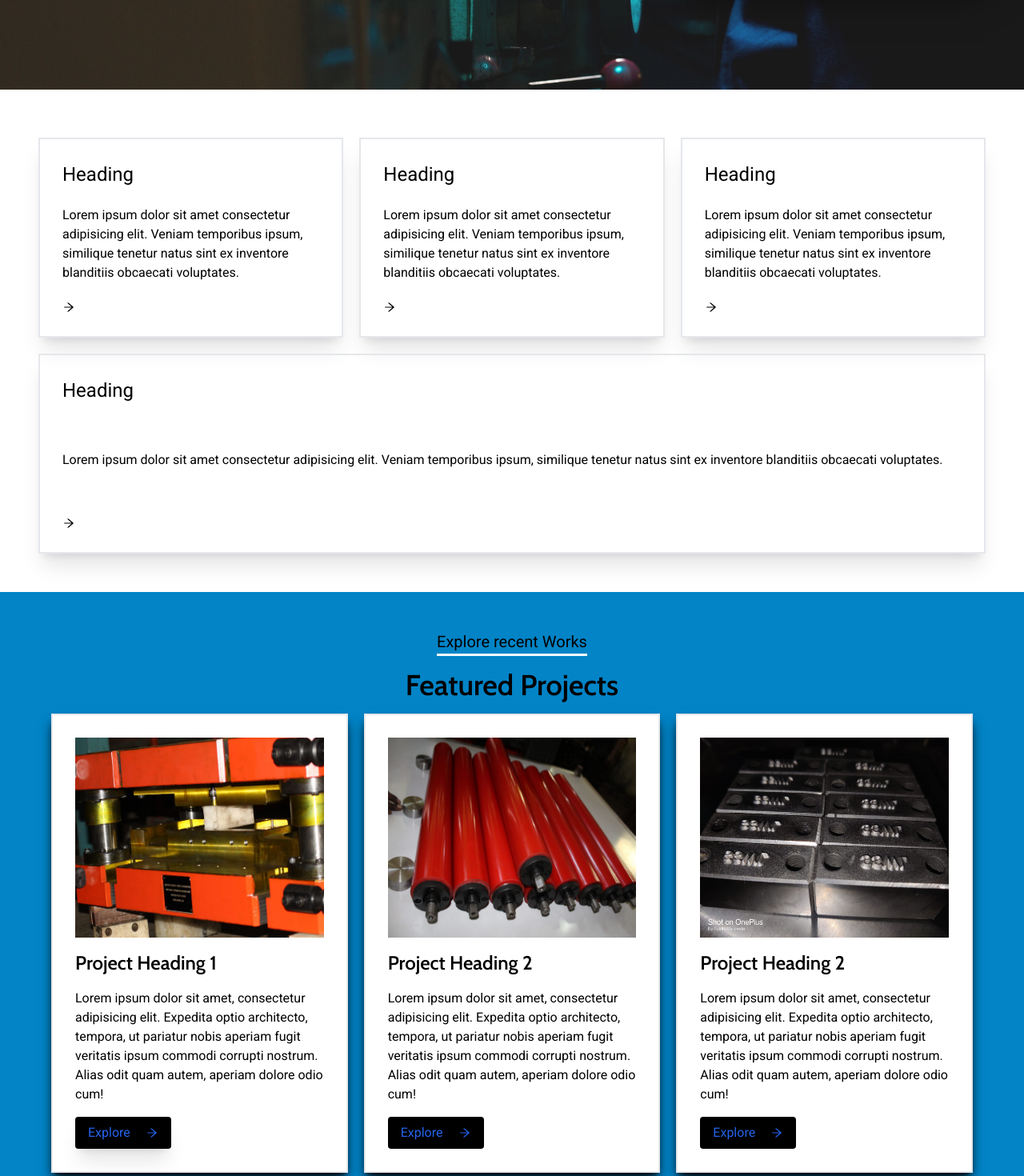
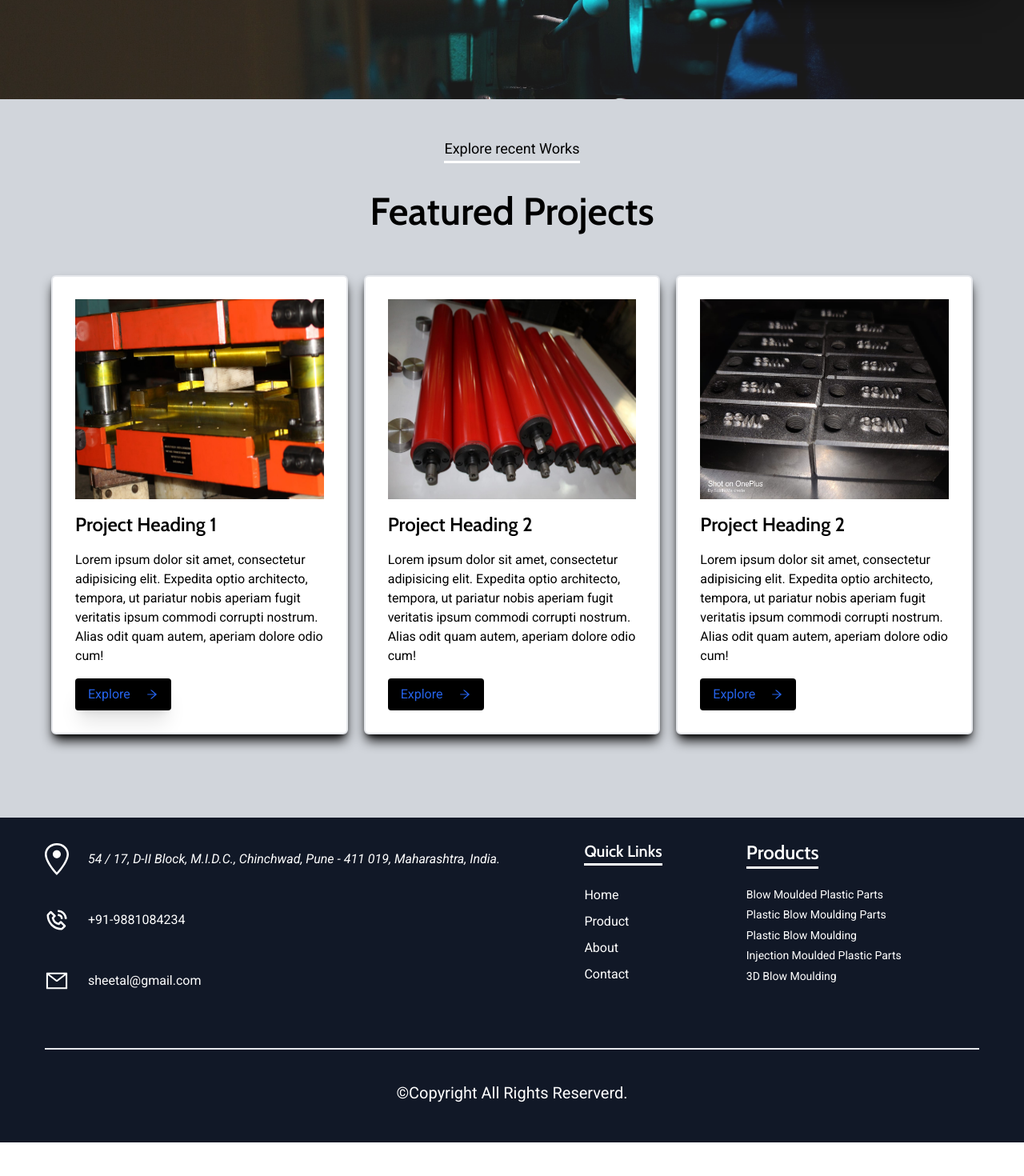
Before and after one commit to Rohitkushwaha01/Sheetal-engineering, a React (Create React App) app: page / in a window 1280 px wide. Shown: the part 580-2050 px from the top of the page at 80% size. After the commit the page ends 2008 px from the top, so only its background shows below. Built offline with nearby package versions, Linux system fonts and the light colour scheme.

Commit message:
worked on bg-color

```diff
--- a/src/components/Cards/Card.jsx
+++ b/src/components/Cards/Card.jsx
@@ -4,23 +4,23 @@ import { AiOutlineArrowRight } from "react-icons/ai";
 export default function Card() {
   return (
     <>
-        <div className="flex justify-between font-display w-full flex-wrap gap-5">
-            <div className="items flex justify-between flex-col h-[250px] w-[300px] shadow-xl p-7 hover:bg-black hover:text-sky-600 transition-colors dealy-400 ease-in flex-grow border-2">
+        <div className="flex justify-between font-display w-full flex-wrap gap-5 ">
+            <div className="items bg-gray-800 text-white flex justify-between flex-col h-[250px] w-[300px] shadow-md shadow-white p-7 hover:bg-black hover:text-sky-600 transition-colors dealy-400 ease-in flex-grow border-2 rounded-md">
                 <h1 className='text-2xl'>Heading</h1>
                 <p>Lorem ipsum dolor sit amet consectetur adipisicing elit. Veniam temporibus ipsum, similique tenetur natus sint ex inventore blanditiis obcaecati voluptates.</p>
                 <AiOutlineArrowRight />
             </div>
-            <div className="items flex justify-between flex-col h-[250px] w-[300px] shadow-xl p-7 hover:bg-black hover:text-sky-600 transition-colors dealy-400 ease-in flex-grow border-2">
+            <div className="items shadow-white rounded-md bg-gray-800 text-white flex justify-between flex-col h-[250px] w-[300px] shadow-md p-7 hover:bg-black hover:text-sky-600 transition-colors dealy-400 ease-in flex-grow border-2">
                 <h1 className='text-2xl'>Heading</h1>
                 <p>Lorem ipsum dolor sit amet consectetur adipisicing elit. Veniam temporibus ipsum, similique tenetur natus sint ex inventore blanditiis obcaecati voluptates.</p>
                 <AiOutlineArrowRight />
             </div>
-            <div className="items flex justify-between flex-col h-[250px] w-[300px] shadow-xl p-7 hover:bg-black hover:text-sky-600 transition-colors dealy-400 ease-in flex-grow border-2">
+            <div className="items bg-gray-800 text-white flex justify-between flex-col h-[250px] w-[300px] shadow-md p-7 hover:bg-black hover:text-sky-600 transition-colors dealy-400 ease-in flex-grow border-2 shadow-white rounded-md">
                 <h1 className='text-2xl'>Heading</h1>
                 <p>Lorem ipsum dolor sit amet consectetur adipisicing elit. Veniam temporibus ipsum, similique tenetur natus sint ex inventore blanditiis obcaecati voluptates.</p>
                 <AiOutlineArrowRight />
             </div>
-            <div className="items flex justify-between flex-col h-[250px] w-[300px] shadow-xl p-7 hover:bg-black hover:text-sky-600 transition-colors dealy-400 ease-in flex-grow border-2">
+            <div className="items flex bg-gray-800 text-white justify-between flex-col h-[250px] w-[300px] shadow-md p-7 hover:bg-black hover:text-sky-600 transition-colors dealy-400 ease-in flex-grow border-2 shadow-white rounded-md">
                 <h1 className='text-2xl'>Heading</h1>
                 <p>Lorem ipsum dolor sit amet consectetur adipisicing elit. Veniam temporibus ipsum, similique tenetur natus sint ex inventore blanditiis obcaecati voluptates.</p>
                 <AiOutlineArrowRight />
--- a/src/components/Footer/Footer.jsx
+++ b/src/components/Footer/Footer.jsx
@@ -7,9 +7,9 @@ import { Link } from "react-router-dom";
 export default function Footer() {
   return (
     <>
-      <div className="sm:p-14 p-2 bg-black text-sky-600 font-display relative">
-        <div className="flex flex-wrap sm:justify-between items-center justify-center w-full gap-2 py-5">
-          <div className="flex flex-col justify-between h-[200px] flex-grow mb-10">
+      <div className="sm:px-14 p-2 bg-gray-900 text-white font-display relative">
+        <div className="flex flex-wrap sm:flex-row items-start flex-col sm:justify-between w-full gap-2 py-5">
+          <div className="flex flex-col justify-between items-start h-[200px] flex-grow mb-10">
             <div className="flex items-center">
               <GoLocation className="w-[30px] font-bold text-5xl" />
               <address className="ml-6">
@@ -26,7 +26,7 @@ export default function Footer() {
               <p className="ml-6">sheetal@gmail.com</p>
             </div>
           </div>
-          <div className="flex flex-col justify-between sm:items-start items-center h-[250px] flex-grow mb-10">
+          <div className="flex flex-col justify-between items-start h-[180px] flex-grow mb-10">
             <div className="flex items-center">
               <h3 className="text-xl font-head mb-4 relative after:absolute after:w-[100%] after:h-[3px] after:bg-white after:bottom-0 after:left-[0px] after:m-auto pb-1">Quick Links</h3>
             </div>
@@ -36,7 +36,7 @@ export default function Footer() {
             <Link to="/about"> About</Link>
             <Link to="/contact"> Contact</Link>
           </div>
-          <div className="flex flex-col justify-between sm:items-start items-center h-[250px] flex-grow mb-10">
+          <div className="flex flex-col justify-between items-start h-[180px] flex-grow mb-10">
             <h1 className="text-2xl font-head mb-4 relative after:absolute after:w-[100%] after:h-[3px] after:bg-white after:bottom-0 after:left-[0px] after:m-auto pb-1">Products</h1>
             <p className="text-sm">Blow Moulded Plastic Parts</p>
             <p className="text-sm">Plastic Blow Moulding Parts</p>
--- a/src/components/Navbar/Navbar.js
+++ b/src/components/Navbar/Navbar.js
@@ -17,12 +17,12 @@ export default function Navbar() {
 
   return (
     <>
-      <nav className={`sm:navbar lg:h-auto ${display} sm:p-4 bg-black p-2 text-sky-600 sticky top-0 z-50`}>
+      <nav className={`sm:navbar lg:h-auto ${display} sm:p-4 bg-gray-900  p-2 text-white sticky top-0 z-50`}>
         <div className="flex justify-between sm:px-[2.1rem] font-display items-center lg:flex-row flex-col">
           <div className="flex justify-between items-center w-full mb-4 sm:mb-0 pb-4 lg:pb-0">
             <div className="logo sm:w-[19rem] flex items-center justify-around text-2xl ">
               <img src={Logo} alt="sheetal engineering Logo" className="w-8" />
-              <h4 className="font-head text-3xl font-extrabold ">
+              <h4 className="font-head navbar-logo text-3xl font-extrabold ">
                 <Link to="/">Sheetal Engineering</Link>
               </h4>
             </div>
--- a/src/components/Projects/Projects.jsx
+++ b/src/components/Projects/Projects.jsx
@@ -9,12 +9,12 @@ export default function Projects() {
   return (
     <>
       <div className="flex flex-col items-center justify-center w-full">
-        <span className="text-xl font-display mb-4 relative after:absolute after:w-[100%] after:h-[3px] after:bg-white after:bottom-0 after:left-[0px] after:m-auto pb-1">
+        <span className="text-lg font-display mb-4 relative after:absolute after:w-[100%] after:h-[3px] after:bg-white after:bottom-0 after:left-[0px] after:m-auto pb-1 ">
           Explore recent Works
         </span>
-        <h1 className="text-4xl font-head">Featured Projects</h1>
-        <div className="flex justify-between font-display w-full flex-wrap gap-5 p-4">
-          <div className="items bg-white flex justify-between flex-col lg:h-full w-[300px] shadow-lg shadow-black sm:p-7 p-4 hover:text-sky-600 transition-colors delay-100 ease-in flex-grow border-2 gap-4 ">
+        <h1 className="sm:text-5xl text-4xl font-head mt-5 mb-10">Featured Projects</h1>
+        <div className="flex justify-between font-display w-full flex-wrap gap-5 p-4 mb-10">
+          <div className="items bg-white flex justify-between flex-col lg:h-full w-[300px] shadow-lg shadow-black sm:p-7 p-4 hover:text-sky-600 transition-colors delay-100 ease-in flex-grow border-2 gap-4 rounded-md">
             <img src={Project1} alt="" className="hover:scale-105 w-full mx-auto transition-all ease-in h-[250px]"/>
             <h1 className="text-2xl font-bold font-head">Project Heading 1</h1>
             <p>
@@ -28,7 +28,7 @@ export default function Projects() {
               <AiOutlineArrowRight />
             </button>
           </div>
-          <div className="items bg-white flex justify-between flex-col lg:h-full w-[300px] shadow-lg shadow-black sm:p-7 p-4 hover:text-sky-600 transition-colors delay-100 ease-in flex-grow border-2 gap-2 ">
+          <div className="items bg-white flex justify-between flex-col lg:h-full w-[300px] shadow-lg shadow-black sm:p-7 p-4 hover:text-sky-600 transition-colors delay-100 ease-in flex-grow border-2 gap-2 rounded-md">
             <img src={Project2} alt="" className="hover:scale-105 w-full mx-auto transition-all ease-in h-[250px]"/>
             <h1 className="text-2xl font-bold font-head">Project Heading 2</h1>
             <p>
@@ -42,7 +42,7 @@ export default function Projects() {
               <AiOutlineArrowRight />
             </button>
           </div>
-          <div className="items bg-white flex justify-between flex-col lg:h-full w-[300px] shadow-lg shadow-black sm:p-7 p-4 hover:text-sky-600 transition-colors delay-100 ease-in flex-grow border-2 gap-2 ">
+          <div className="items bg-white flex justify-between flex-col lg:h-full w-[300px] shadow-lg shadow-black sm:p-7 p-4 hover:text-sky-600 transition-colors delay-100 ease-in flex-grow border-2 gap-2 rounded-md">
             <img src={Project3} alt="" className="hover:scale-105 w-full h-[250px] mx-auto transition-all ease-in"/>
             <h1 className="text-2xl font-bold font-head">Project Heading 2</h1>
             <p>
--- a/src/index.css
+++ b/src/index.css
@@ -26,10 +26,10 @@ body{
         font-size: 1rem;
         width: 15rem;
     }
-    .font-head{
+    .navbar-logo{
         font-size: 1.5rem;
     }
     #section-2, #section-3{
-        padding: 0.5rem!important;
+        padding: 3rem 0.5rem!important;
     }
 }
--- a/src/pages/About.jsx
+++ b/src/pages/About.jsx
@@ -5,7 +5,7 @@ export default function About() {
   return (
     <>
     <Progress/>
-      <section className="sm:p-14 p-2">
+      <section className="sm:p-14 p-2 bg-gray-700 text-white">
         <h1 className="font-head text-center text-4xl my-10">Who we are!</h1>
         <div className="h-full font-display sm:text-md text-md shadow-lg rounded-lg shadow-black p-4 my-8">
           <p className="mb-3">
--- a/src/pages/Home.jsx
+++ b/src/pages/Home.jsx
@@ -1,31 +1,12 @@
-import {React, useEffect} from "react";
+import { React, useEffect } from "react";
 import FrontImage from "../Images/engineer.jpg";
 import { AiOutlineArrowRight } from "react-icons/ai";
 import Card from "../components/Cards/Card";
 import Projects from "../components/Projects/Projects";
 import Footer from "../components/Footer/Footer";
 import Progress from "../components/Progress/Progress";
-import { motion, useAnimation } from "framer-motion";
-import { useInView } from "react-intersection-observer";
 
 export default function Home() {
-  const animationRight = useAnimation();
-  const { inView, entry, ref} = useInView();
-
-  useEffect(() => {
-    if (inView) {
-      animationRight.start({
-        x: 0,
-        transition: {
-          delay: 0.7,
-          staggerChildren: 0.5,
-          default: { ease: "linear" },
-        },
-      });
-    }
-  }, [animationRight, inView]);
-
-
   return (
     <>
       <Progress />
@@ -33,7 +14,7 @@ export default function Home() {
         <img
           src={FrontImage}
           alt=""
-          className="absolute z-0 opacity-90 h-[600px] w-full object-cover"
+          className="absolute z-0 opacity-90 h-[700px] w-full object-cover"
         />
         <div className="flex flex-wrap justify-between sm:mx-10 m-4 font-display z-10 relative h-[450px] items-center sm:mt-aut0 mt-[50px] mb-28">
           <div className="company-des w-[60%] sm:p-4 flex-grow">
@@ -70,25 +51,16 @@ export default function Home() {
         </div>
       </section>
 
-      <div ref={ref}>
-        <motion.section
-          className="flex bg-white text-black relative w-full p-[3rem] "
+      {/* <section
+        className="flex bg-gray-900 text-black relative w-full p-[3rem] "
         id="section-2"
-          initial={{
-            x: "100vw",
-          }}
-          animate={animationRight}
-        >
-          <Card />
-        </motion.section>
-      </div>
+      >
+        <Card />
+      </section> */}
 
-        <section
-          className="flex p-[3rem] bg-sky-600 w-full"
-          id="section-3"
-        >
-          <Projects />
-        </section>
+      <section className="flex p-[3rem] bg-gray-300 w-full relative" id="section-3">
+        <Projects />
+      </section>
 
       <section>
         <Footer />
--- a/src/pages/Product.jsx
+++ b/src/pages/Product.jsx
@@ -29,7 +29,7 @@ export default function Product() {
   return (
     <>
       <Progress />
-      <div className="flex sm:justify-between justify-center p-14 flex-wrap gap-10">
+      <div className="flex sm:justify-between bg-gray-700 justify-center p-14 flex-wrap gap-10">
         <img
           src={Project1}
           alt=""
```
Also changed, not shown: src/pages/Contact.jsx (+7 -7 lines).
